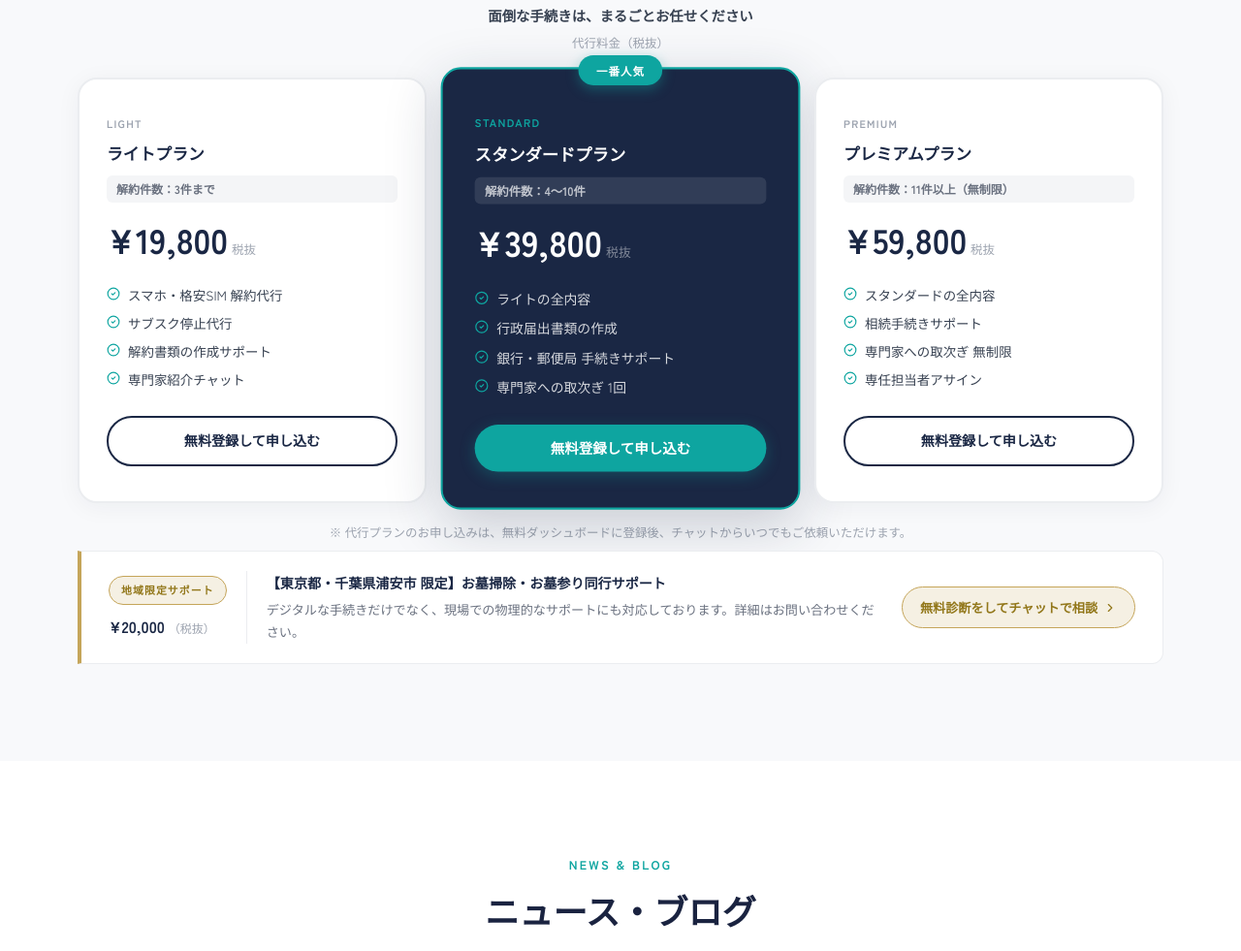
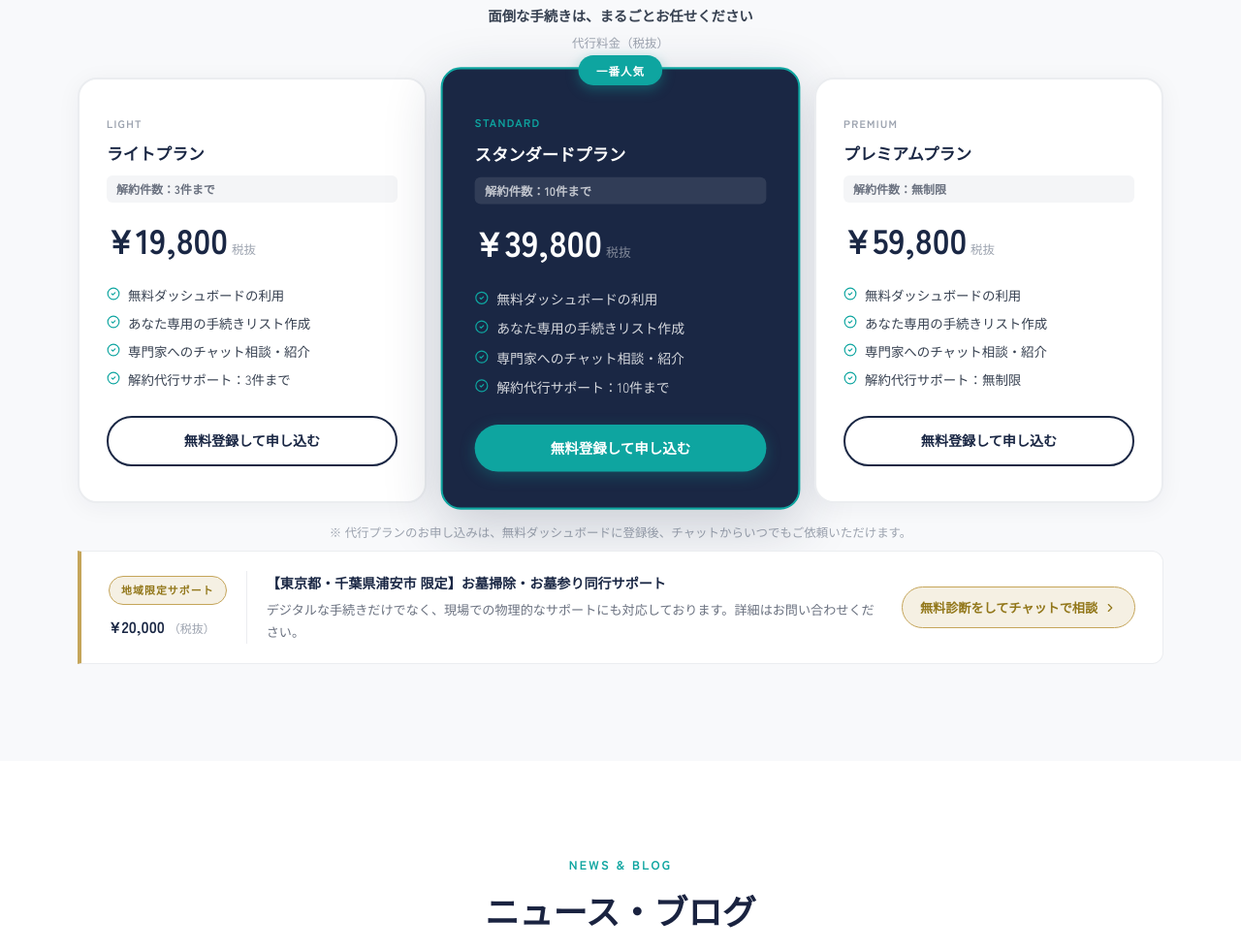
Before and after one commit to shionshionshion5101-commits/shimaino-madoguchi, a plain HTML site: page index.html in a window 1280 px wide. Shown: the part 2984-3965 px from the top of the page at 97% size. Drawn offline with Linux system fonts and the light colour scheme.

Commit message:
料金プランの機能一覧を刷新：全プラン共通3項目＋解約件数のみ差別化
Co-Authored-By: Claude Sonnet 4.6 <noreply@anthropic.com>

```diff
--- a/index.html
+++ b/index.html
@@ -894,10 +894,10 @@
         <div class="plan-count" style="color:#6b7280;background:#f4f5f7;">解約件数：3件まで</div>
         <div class="plan-price"><span class="plan-price-num" style="color:#1a2744;">¥19,800</span><span class="plan-price-unit" style="color:#9ca3af;">税抜</span></div>
         <ul class="plan-features">
-          <li class="plan-feature" style="color:#374151;"><svg width="14" height="14" viewBox="0 0 24 24" fill="none" stroke="#0ea5a0" stroke-width="2" stroke-linecap="round" stroke-linejoin="round" style="flex-shrink:0;margin-top:2px;"><circle cx="12" cy="12" r="10"/><path d="m9 12 2 2 4-4"/></svg>スマホ・格安SIM 解約代行</li>
-          <li class="plan-feature" style="color:#374151;"><svg width="14" height="14" viewBox="0 0 24 24" fill="none" stroke="#0ea5a0" stroke-width="2" stroke-linecap="round" stroke-linejoin="round" style="flex-shrink:0;margin-top:2px;"><circle cx="12" cy="12" r="10"/><path d="m9 12 2 2 4-4"/></svg>サブスク停止代行</li>
-          <li class="plan-feature" style="color:#374151;"><svg width="14" height="14" viewBox="0 0 24 24" fill="none" stroke="#0ea5a0" stroke-width="2" stroke-linecap="round" stroke-linejoin="round" style="flex-shrink:0;margin-top:2px;"><circle cx="12" cy="12" r="10"/><path d="m9 12 2 2 4-4"/></svg>解約書類の作成サポート</li>
-          <li class="plan-feature" style="color:#374151;"><svg width="14" height="14" viewBox="0 0 24 24" fill="none" stroke="#0ea5a0" stroke-width="2" stroke-linecap="round" stroke-linejoin="round" style="flex-shrink:0;margin-top:2px;"><circle cx="12" cy="12" r="10"/><path d="m9 12 2 2 4-4"/></svg>専門家紹介チャット</li>
+          <li class="plan-feature" style="color:#374151;"><svg width="14" height="14" viewBox="0 0 24 24" fill="none" stroke="#0ea5a0" stroke-width="2" stroke-linecap="round" stroke-linejoin="round" style="flex-shrink:0;margin-top:2px;"><circle cx="12" cy="12" r="10"/><path d="m9 12 2 2 4-4"/></svg>無料ダッシュボードの利用</li>
+          <li class="plan-feature" style="color:#374151;"><svg width="14" height="14" viewBox="0 0 24 24" fill="none" stroke="#0ea5a0" stroke-width="2" stroke-linecap="round" stroke-linejoin="round" style="flex-shrink:0;margin-top:2px;"><circle cx="12" cy="12" r="10"/><path d="m9 12 2 2 4-4"/></svg>あなた専用の手続きリスト作成</li>
+          <li class="plan-feature" style="color:#374151;"><svg width="14" height="14" viewBox="0 0 24 24" fill="none" stroke="#0ea5a0" stroke-width="2" stroke-linecap="round" stroke-linejoin="round" style="flex-shrink:0;margin-top:2px;"><circle cx="12" cy="12" r="10"/><path d="m9 12 2 2 4-4"/></svg>専門家へのチャット相談・紹介</li>
+          <li class="plan-feature" style="color:#374151;"><svg width="14" height="14" viewBox="0 0 24 24" fill="none" stroke="#0ea5a0" stroke-width="2" stroke-linecap="round" stroke-linejoin="round" style="flex-shrink:0;margin-top:2px;"><circle cx="12" cy="12" r="10"/><path d="m9 12 2 2 4-4"/></svg>解約代行サポート：3件まで</li>
         </ul>
         <a href="https://app.shimaino-madoguchi.com/" class="btn-plan secondary">無料登録して申し込む</a>
       </div>
@@ -906,13 +906,13 @@
         <div class="plan-badge">一番人気</div>
         <span class="plan-name-en" style="color:#0ea5a0;">Standard</span>
         <h3 class="plan-name-jp" style="color:#fff;">スタンダードプラン</h3>
-        <div class="plan-count" style="color:rgba(255,255,255,0.7);background:rgba(255,255,255,0.1);">解約件数：4〜10件</div>
+        <div class="plan-count" style="color:rgba(255,255,255,0.7);background:rgba(255,255,255,0.1);">解約件数：10件まで</div>
         <div class="plan-price"><span class="plan-price-num" style="color:#fff;">¥39,800</span><span class="plan-price-unit" style="color:rgba(255,255,255,0.45);">税抜</span></div>
         <ul class="plan-features">
-          <li class="plan-feature" style="color:rgba(255,255,255,0.82);"><svg width="14" height="14" viewBox="0 0 24 24" fill="none" stroke="#0ea5a0" stroke-width="2" stroke-linecap="round" stroke-linejoin="round" style="flex-shrink:0;margin-top:2px;"><circle cx="12" cy="12" r="10"/><path d="m9 12 2 2 4-4"/></svg>ライトの全内容</li>
-          <li class="plan-feature" style="color:rgba(255,255,255,0.82);"><svg width="14" height="14" viewBox="0 0 24 24" fill="none" stroke="#0ea5a0" stroke-width="2" stroke-linecap="round" stroke-linejoin="round" style="flex-shrink:0;margin-top:2px;"><circle cx="12" cy="12" r="10"/><path d="m9 12 2 2 4-4"/></svg>行政届出書類の作成</li>
-          <li class="plan-feature" style="color:rgba(255,255,255,0.82);"><svg width="14" height="14" viewBox="0 0 24 24" fill="none" stroke="#0ea5a0" stroke-width="2" stroke-linecap="round" stroke-linejoin="round" style="flex-shrink:0;margin-top:2px;"><circle cx="12" cy="12" r="10"/><path d="m9 12 2 2 4-4"/></svg>銀行・郵便局 手続きサポート</li>
-          <li class="plan-feature" style="color:rgba(255,255,255,0.82);"><svg width="14" height="14" viewBox="0 0 24 24" fill="none" stroke="#0ea5a0" stroke-width="2" stroke-linecap="round" stroke-linejoin="round" style="flex-shrink:0;margin-top:2px;"><circle cx="12" cy="12" r="10"/><path d="m9 12 2 2 4-4"/></svg>専門家への取次ぎ 1回</li>
+          <li class="plan-feature" style="color:rgba(255,255,255,0.82);"><svg width="14" height="14" viewBox="0 0 24 24" fill="none" stroke="#0ea5a0" stroke-width="2" stroke-linecap="round" stroke-linejoin="round" style="flex-shrink:0;margin-top:2px;"><circle cx="12" cy="12" r="10"/><path d="m9 12 2 2 4-4"/></svg>無料ダッシュボードの利用</li>
+          <li class="plan-feature" style="color:rgba(255,255,255,0.82);"><svg width="14" height="14" viewBox="0 0 24 24" fill="none" stroke="#0ea5a0" stroke-width="2" stroke-linecap="round" stroke-linejoin="round" style="flex-shrink:0;margin-top:2px;"><circle cx="12" cy="12" r="10"/><path d="m9 12 2 2 4-4"/></svg>あなた専用の手続きリスト作成</li>
+          <li class="plan-feature" style="color:rgba(255,255,255,0.82);"><svg width="14" height="14" viewBox="0 0 24 24" fill="none" stroke="#0ea5a0" stroke-width="2" stroke-linecap="round" stroke-linejoin="round" style="flex-shrink:0;margin-top:2px;"><circle cx="12" cy="12" r="10"/><path d="m9 12 2 2 4-4"/></svg>専門家へのチャット相談・紹介</li>
+          <li class="plan-feature" style="color:rgba(255,255,255,0.82);"><svg width="14" height="14" viewBox="0 0 24 24" fill="none" stroke="#0ea5a0" stroke-width="2" stroke-linecap="round" stroke-linejoin="round" style="flex-shrink:0;margin-top:2px;"><circle cx="12" cy="12" r="10"/><path d="m9 12 2 2 4-4"/></svg>解約代行サポート：10件まで</li>
         </ul>
         <a href="https://app.shimaino-madoguchi.com/" class="btn-plan primary">無料登録して申し込む</a>
       </div>
@@ -920,13 +920,13 @@
       <div class="plan-card fade-up">
         <span class="plan-name-en" style="color:#9ca3af;">Premium</span>
         <h3 class="plan-name-jp" style="color:#1a2744;">プレミアムプラン</h3>
-        <div class="plan-count" style="color:#6b7280;background:#f4f5f7;">解約件数：11件以上（無制限）</div>
+        <div class="plan-count" style="color:#6b7280;background:#f4f5f7;">解約件数：無制限</div>
         <div class="plan-price"><span class="plan-price-num" style="color:#1a2744;">¥59,800</span><span class="plan-price-unit" style="color:#9ca3af;">税抜</span></div>
         <ul class="plan-features">
-          <li class="plan-feature" style="color:#374151;"><svg width="14" height="14" viewBox="0 0 24 24" fill="none" stroke="#0ea5a0" stroke-width="2" stroke-linecap="round" stroke-linejoin="round" style="flex-shrink:0;margin-top:2px;"><circle cx="12" cy="12" r="10"/><path d="m9 12 2 2 4-4"/></svg>スタンダードの全内容</li>
-          <li class="plan-feature" style="color:#374151;"><svg width="14" height="14" viewBox="0 0 24 24" fill="none" stroke="#0ea5a0" stroke-width="2" stroke-linecap="round" stroke-linejoin="round" style="flex-shrink:0;margin-top:2px;"><circle cx="12" cy="12" r="10"/><path d="m9 12 2 2 4-4"/></svg>相続手続きサポート</li>
-          <li class="plan-feature" style="color:#374151;"><svg width="14" height="14" viewBox="0 0 24 24" fill="none" stroke="#0ea5a0" stroke-width="2" stroke-linecap="round" stroke-linejoin="round" style="flex-shrink:0;margin-top:2px;"><circle cx="12" cy="12" r="10"/><path d="m9 12 2 2 4-4"/></svg>専門家への取次ぎ 無制限</li>
-          <li class="plan-feature" style="color:#374151;"><svg width="14" height="14" viewBox="0 0 24 24" fill="none" stroke="#0ea5a0" stroke-width="2" stroke-linecap="round" stroke-linejoin="round" style="flex-shrink:0;margin-top:2px;"><circle cx="12" cy="12" r="10"/><path d="m9 12 2 2 4-4"/></svg>専任担当者アサイン</li>
+          <li class="plan-feature" style="color:#374151;"><svg width="14" height="14" viewBox="0 0 24 24" fill="none" stroke="#0ea5a0" stroke-width="2" stroke-linecap="round" stroke-linejoin="round" style="flex-shrink:0;margin-top:2px;"><circle cx="12" cy="12" r="10"/><path d="m9 12 2 2 4-4"/></svg>無料ダッシュボードの利用</li>
+          <li class="plan-feature" style="color:#374151;"><svg width="14" height="14" viewBox="0 0 24 24" fill="none" stroke="#0ea5a0" stroke-width="2" stroke-linecap="round" stroke-linejoin="round" style="flex-shrink:0;margin-top:2px;"><circle cx="12" cy="12" r="10"/><path d="m9 12 2 2 4-4"/></svg>あなた専用の手続きリスト作成</li>
+          <li class="plan-feature" style="color:#374151;"><svg width="14" height="14" viewBox="0 0 24 24" fill="none" stroke="#0ea5a0" stroke-width="2" stroke-linecap="round" stroke-linejoin="round" style="flex-shrink:0;margin-top:2px;"><circle cx="12" cy="12" r="10"/><path d="m9 12 2 2 4-4"/></svg>専門家へのチャット相談・紹介</li>
+          <li class="plan-feature" style="color:#374151;"><svg width="14" height="14" viewBox="0 0 24 24" fill="none" stroke="#0ea5a0" stroke-width="2" stroke-linecap="round" stroke-linejoin="round" style="flex-shrink:0;margin-top:2px;"><circle cx="12" cy="12" r="10"/><path d="m9 12 2 2 4-4"/></svg>解約代行サポート：無制限</li>
         </ul>
         <a href="https://app.shimaino-madoguchi.com/" class="btn-plan secondary">無料登録して申し込む</a>
       </div>
```
